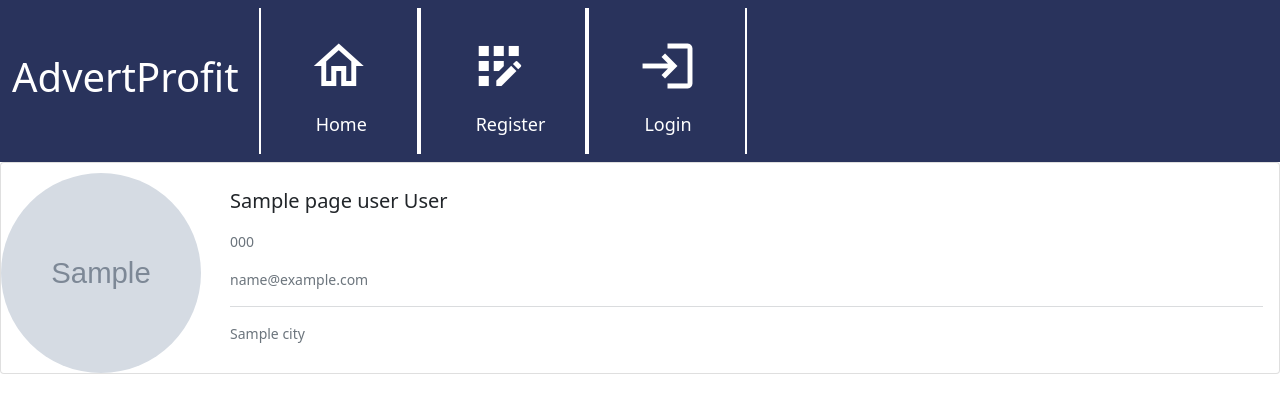
After one commit to Mich121/Advertisement-Website, a Django app: template advertisementwebsite/members/templates/registration/show_profile.html in a window 1280 px wide. The commit adds this page. Shown: the top 413 px of the page. Run offline with Django 3.2, Linux system fonts and the light colour scheme; the template is opened without the code that fills it: most values are stand-ins (such as "Sample title", 1, 10 or a date in 2020); grey boxes marked "Sample" are stand-in pictures.

Commit message:
make log and register system and basic views of website

```diff
--- /dev/null
+++ b/advertisementwebsite/advertisementwebsite/secrets.py
@@ -0,0 +1,2 @@
+# SECURITY WARNING: keep the secret key used in production secret!
+SECRET_KEY = 'django-insecure-v58cym)k(3b=_o84ty-8#x**6#fh+s^i$+fiyb01zvoj_b@t8l'
--- a/advertisementwebsite/advertisementwebsite/settings.py
+++ b/advertisementwebsite/advertisementwebsite/settings.py
@@ -8,8 +8,8 @@ https://docs.djangoproject.com/en/3.2/topics/settings/
 
 For the full list of settings and their values, see
 https://docs.djangoproject.com/en/3.2/ref/settings/
-"""
 
+from secrets import *
 from pathlib import Path
 import os
 
@@ -20,8 +20,7 @@ BASE_DIR = Path(__file__).resolve().parent.parent
 # Quick-start development settings - unsuitable for production
 # See https://docs.djangoproject.com/en/3.2/howto/deployment/checklist/
 
-# SECURITY WARNING: keep the secret key used in production secret!
-SECRET_KEY = 'django-insecure-v58cym)k(3b=_o84ty-8#x**6#fh+s^i$+fiyb01zvoj_b@t8l'
+
 
 # SECURITY WARNING: don't run with debug turned on in production!
 DEBUG = True
--- a/advertisementwebsite/members/templates/registration/create_profile_page.html
+++ b/advertisementwebsite/members/templates/registration/create_profile_page.html
@@ -7,7 +7,7 @@
         {% csrf_token %}
         {{ form.media }}
         {{ form.as_p }}
-        <button class="btn btn-secondary">Create</button>
+        <button class="btn btn-warning" style="color: white;">Create</button>
     </div>
 
 {% else %}
--- /dev/null
+++ b/advertisementwebsite/members/templates/registration/show_profile.html
@@ -0,0 +1,33 @@
+{% extends 'base.html' %}
+{% load static %}
+
+{% block content %}
+
+    <div class="card mb-3" style="padding-top: 10px;">
+        <div class="row g-0">
+          <div class="col-md-2">
+            {% if profile.profile_picture %}
+              <img src="{{page_user.profile_picture.url}}" width=200 height=200 class="rounded-circle">
+            {% else %}
+              <img src="{% static 'images/man.png' %}" class="card-img">
+            {% endif %}
+          </div>
+          <div class="col-md-10">
+            <div class="card-body">
+              <h5 class="card-title">{{page_user.name}} {{page_user.surname}}</h5>
+              <p class="card-text">
+                  <small class="text-muted">
+                {% if page_user.phone %}
+                  <p>{{page_user.phone}}</p>
+                {% endif %}
+                {% if page_user.email %}
+                  <p>{{page_user.email}}</p>
+                {% endif %}
+                <hr>
+              <p class="card-text">{{page_user.city}}</p>
+            </div>
+          </div>
+        </div>
+      </div>
+
+{% endblock %}
--- a/advertisementwebsite/members/templates/registration/update_profile_page.html
+++ b/advertisementwebsite/members/templates/registration/update_profile_page.html
@@ -6,8 +6,9 @@
         <div class="form-group">
         <form method="POST" enctype="multipart/form-data">
             {% csrf_token %}
+            {{ form.media }}
             {{ form.as_p }}
-            <button class="btn btn-secondary"><span class="material-icons-outlined">done</span></button>
+            <button class="btn btn-warning" style="color:white;"><span class="material-icons-outlined">done</span></button>
         </div>
 
     {% else %}
--- a/advertisementwebsite/members/urls.py
+++ b/advertisementwebsite/members/urls.py
@@ -1,8 +1,9 @@
 from django.urls import path
-from .views import UserRegisterView, UpdateProfile, CreateProfile
+from .views import UserRegisterView, UpdateProfile, CreateProfile, ShowProfile
 
 urlpatterns = [
     path('register/', UserRegisterView.as_view(), name='register'),
     path('<int:pk>/update_profile_page', UpdateProfile.as_view(), name="update_profile_page"),
     path('createprofile/', CreateProfile.as_view(), name="create_profile_page"),
+    path('showprofile/<int:pk>', ShowProfile.as_view(), name="show_profile"),
 ]
--- a/advertisementwebsite/static/css/style.css
+++ b/advertisementwebsite/static/css/style.css
@@ -29,3 +29,9 @@
     padding-left: 40px;
     max-width: 300px;
 }
+
+/*registration.html*/
+.mb-3
+{
+    padding-top: 10px;
+}
--- a/advertisementwebsite/website/forms.py
+++ b/advertisementwebsite/website/forms.py
@@ -10,5 +10,5 @@ class AddAdvertisementForm(forms.ModelForm):
             'title': forms.TextInput(attrs={'class':'form-control'}),
             'price': forms.NumberInput(attrs={'class':'form-control'}),
             'body': forms.Textarea(attrs={'class':'form-control'}),
-            'owner': forms.TextInput(attrs={'class':'form-control', 'value':'', 'placeholder':'User name...', 'id':'elder', 'type':'hidden'}),
+            'owner': forms.TextInput(attrs={'class':'form-control', 'id':'elder', 'type':'hidden'}),
         }
--- a/advertisementwebsite/website/models.py
+++ b/advertisementwebsite/website/models.py
@@ -18,6 +18,7 @@ class Advertisement(models.Model):
     def get_absolute_url(self):
         return reverse('home')
 
+#class which decribe profiles of users
 class Profile(models.Model):
     user = models.OneToOneField(User, null=True, on_delete=models.CASCADE)
     name = models.CharField(max_length=40)
--- a/advertisementwebsite/website/templates/add_advertisement.html
+++ b/advertisementwebsite/website/templates/add_advertisement.html
@@ -7,7 +7,7 @@
         {% csrf_token %}
         {{ form.media }}
         {{ form.as_p }}
-        <button class="btn btn-secondary">Add</button>
+        <button class="btn btn-warning">Add</button>
     </div>
 
     <script>
--- a/advertisementwebsite/website/templates/base.html
+++ b/advertisementwebsite/website/templates/base.html
@@ -41,7 +41,7 @@
                 <p style="margin-left: 5px;">Update Profile</p>
               </li>
               <li class="nav-item">
-                <a class="nav-link" href="#"><span id="navicon" class="material-icons-outlined" style="margin-left: 20px;">account_circle</span></a>
+                <a class="nav-link" href="{% url 'show_profile' user.profile.id %}"><span id="navicon" class="material-icons-outlined" style="margin-left: 20px;">account_circle</span></a>
                 <p style="margin-left: 5px;">Show Profile</p>
               </li>
             {% else %}
```
Also changed, not shown: advertisementwebsite/members/templates/registration/login.html (+8 -4 lines), advertisementwebsite/members/templates/registration/registration.html (+4 -4 lines), advertisementwebsite/members/views.py (+14 -2 lines), advertisementwebsite/db.sqlite3, 1 other file.
